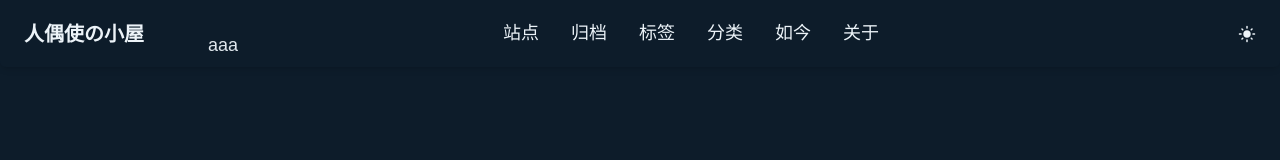
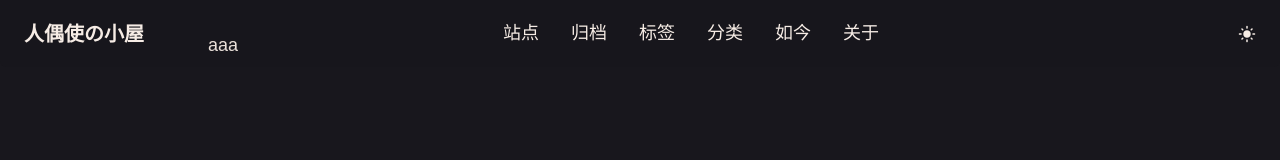
Before and after one commit to ChangleCat/next-clog, a Next.js app: page /posts in a window 1280 px wide. Shown: the top 160 px of the page. Built offline with nearby package versions, Linux system fonts and the light colour scheme; a small style sheet from the web is missing.

Commit message:
style: 主题更改

```diff
--- a/src/app/globals.css
+++ b/src/app/globals.css
@@ -24,18 +24,18 @@
    * 暗色模式
    * =============================================
    */
-  --color-text-main-dark: oklch(96% 0.01 240);
-  --color-text-muted-dark: oklch(70% 0.02 240);
-  --color-surface-1-dark: oklch(22% 0.035 250); /* 深蓝紫色 (页面背景) */
-  --color-surface-2-dark: oklch(27% 0.035 250); /* 蓝紫色 (卡片背景) */
-  --color-border-dark: oklch(40% 0.035 250); /* 边框颜色 */
+  --color-text-main-dark: oklch(95% 0.015 60);    /* 柔和的暖白色 (文字) */
+--color-text-muted-dark: oklch(75% 0.025 60);   /* 暖灰色 (次要文字) */
+--color-surface-1-dark: #18171d;
+--color-surface-2-dark: #1d1e22;
+--color-border-dark: oklch(35% 0.035 55);     /* 边框颜色 */
 
-  --color-primary-dark: oklch(78% 0.22 75); /* 金盏花橙 (主色调) */
-  --color-primary-hover-dark: oklch(73% 0.23 75); /* 悬停时变深 */
-  --color-button-dark: oklch(78% 0.22 75);
-  --color-button-hover-dark: oklch(73% 0.23 75);
-  --color-text-accent-dark: oklch(85% 0.2 80); /* 强调文字颜色 */
-  --color-bg-accent-dark: oklch(32% 0.04 250); /* 强调文字背景颜色 */
+--color-primary-dark: oklch(85% 0.22 75);      /* 金盏花橙 (主色调 - 保持不变) */
+--color-primary-hover-dark: oklch(80% 0.23 75);/* 悬停时变深 - 保持不变 */
+--color-button-dark: oklch(78% 0.22 75);       /* 按钮颜色 - 保持不变 */
+--color-button-hover-dark: oklch(73% 0.23 75); /* 按钮悬停 - 保持不变 */
+--color-text-accent-dark: oklch(85% 0.2 80);   /* 强调文字颜色 - 保持不变 */
+--color-bg-accent-dark: oklch(28% 0.045 55);  /* 强调文字背景颜色 (代码块等) */
 
   /* =============================================
    * 色彩体系 - Hidamari主题 (默认亮色)
@@ -151,7 +151,7 @@
   .prose h4,
   .prose h5,
   .prose h6 {
-    @apply font-bold tracking-tight;
+    @apply font-bold tracking-tight text-primary;
   }
 
   .prose h1 {
@@ -236,11 +236,7 @@
     content: counter(line);
 
     /* Other styling */
-    display: inline-block;
-    width: 0.75rem;
-    margin-right: 2rem;
-    text-align: right;
-    color: gray;
+    @apply inline-block w-3 mr-8 text-right text-gray-400;
   }
 
   /* 行内代码样式 */
--- a/src/components/Header.tsx
+++ b/src/components/Header.tsx
@@ -52,8 +52,8 @@ export function Header() {
     }, []);
 
     return (
-        <header className={cn("bg-surface-2 w-full p-4 shadow-md rounded-b-md text-[18px] fixed top-0 z-1000",
-            "flex justify-center items-center transition-colors duration-200",
+        <header className={cn("bg-surface-2 w-full p-4 rounded-b-md fixed top-0 z-500 hover:backdrop-blur-[1px]",
+            "flex justify-center items-center transition-all duration-200",
             isTop && "bg-surface-2/5",
             (isTop && (isHomePage==='/')) && "text-text-main-dark"
         )}>
```
